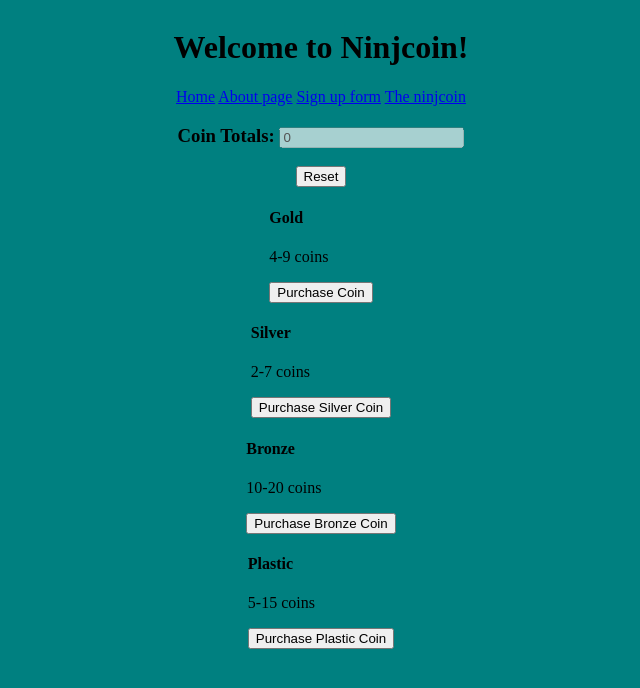
After one commit to osvaldo-d3/DojoSurvey, a Django app: page /ninjcoin/ in a window 1280 px wide. The commit adds this page. Shown: the top 688 px of the page, without its empty margins (319-959 px from the left). Run offline with Django 3.2, Linux system fonts and the light colour scheme.

Commit message:
Ninja_Gold

```diff
--- /dev/null
+++ b/SurveySays/templates/NinjCoin.html
@@ -0,0 +1,61 @@
+<!DOCTYPE html>
+<html lang="en">
+<head>
+    <meta charset="UTF-8">
+    <meta http-equiv="X-UA-Compatible" content="IE=edge">
+    <meta name="viewport" content="width=device-width, initial-scale=1.0">
+    <title>NinjCoin</title>
+    {% load static %}
+    <link rel='stylesheet' href="{% static 'css/styles.css' %}">
+</head>
+<body>
+    <h1>Welcome to Ninjcoin!</h1>
+    <nav>
+        <a href='/'>Home</a>
+        <a href='/about/'>About page</a>
+        <a href='/form/'>Sign up form</a>
+        <a href='/ninjcoin'>The ninjcoin</a>
+    </nav>
+    <h3>Coin Totals: <input type='text' disabled value='{{request.session.price}}'></h3>
+    <a href='/reset'><button>Reset</button></a>
+    <div class='items'>
+         <h4>Gold</h4>
+        <p>4-9 coins</p>
+        <form action='/purchase/' method='post'>
+            {% csrf_token %}
+            <input type='hidden' name='categories' value='gold'>
+            <button>Purchase Coin</button>
+        </form>
+    </div>
+
+    <div class='items'>
+        <h4>Silver</h4>
+       <p>2-7 coins</p>
+       <form action='/purchase/' method='post'>
+           {% csrf_token %}
+           <input type='hidden' name='categories' value='silver'>
+           <button>Purchase Silver Coin</button>
+       </form>
+   </div>
+
+   <div class='items'>
+    <h4>Bronze</h4>
+   <p>10-20 coins</p>
+   <form action='/purchase/' method='post'>
+       {% csrf_token %}
+       <input type='hidden' name='categories' value='bronze'>
+       <button>Purchase Bronze Coin</button>
+   </form>
+</div>
+
+<div class='items'>
+    <h4>Plastic</h4>
+   <p>5-15 coins</p>
+   <form action='/purchase/' method='post'>
+       {% csrf_token %}
+       <input type='hidden' name='categories' value='plastic'>
+       <button>Purchase Plastic Coin</button>
+   </form>
+</div>
+</body>
+</html>
--- a/SurveySays/templates/results.html
+++ b/SurveySays/templates/results.html
@@ -9,6 +9,12 @@
     <link rel='stylesheet' href="{% static 'css/styles.css' %}">
 </head>
 <body>
+    <nav>
+        <a href='/'>Home</a>
+        <a href='/about/'>About page</a>
+        <a href='/form/'>Sign up form</a>
+        <a href='/ninjcoin'>The ninjcoin</a>
+    </nav>
     <h1>New Member Names:</h1>
     <p>Member's Name: {{memberName}}</p>
 </body>
--- a/SurveySays/templates/surveyForm.html
+++ b/SurveySays/templates/surveyForm.html
@@ -13,10 +13,11 @@
         <a href='/'>Home</a>
         <a href='/about/'>About page</a>
         <a href='/form/'>Sign up form</a>
+        <a href='/ninjcoin'>The ninjcoin</a>
     </nav>
     <form action="/form/" method='post'>
         {% csrf_token %}
-        <p>Name: <input name='memberName' type='text'></p>
+        <p>Name: <input name='memberName' id='memberName' type='text'></p>
         <button type='submit'>Submit</button>
     </form>
 </body>
--- a/SurveySays/urls.py
+++ b/SurveySays/urls.py
@@ -8,5 +8,7 @@ urlpatterns = [
     path('form/', views.form),
     path('add-new/', views.newMembers),
     path('results/', views.results),
-
+    path('ninjcoin/', views.theCoin),
+    path('reset/', views.reset),
+    path('purchase/', views.purchase)
 ]
--- a/SurveySays/views.py
+++ b/SurveySays/views.py
@@ -1,4 +1,11 @@
 from django.shortcuts import render, HttpResponse, redirect
+import random
+COINS = {
+    "gold": (4,9),
+    "silver": (2,7),
+    "bronze": (10,20),
+    "plastic": (5,15),
+}
 
 def index(request):
     context = {
@@ -33,18 +40,43 @@ def form(request):
     return render(request, 'surveyForm.html')
 
 
-def newMember(request):
+def newMembers(request):
     if request.method == 'GET':
         return redirect('/form/')
     request.session['results'] = {
         'memberName': request.POST['memberName'],
     }
-    return redirect('/results/')
+    return redirect('/results')
 
 def results(request):
     context = {
-        'memberName': request.session['memberName'],
+        'results': request.session['results'],
     }
     return render(request, 'results.html', context)
 
+def theCoin(request):
+    if not "price" in request.session:
+        request.session['price'] = 0
+    return render(request, 'NinjCoin.html')
+
+def reset(request):
+    request.session.clear()
+    return redirect('/ninjcoin')
+
+def purchase(request):
+    if request.method == 'GET':
+        return redirect('/ninjcoin/')
+
+    itemName = request.POST['categories']
+    categories = COINS[itemName]
+
+    currTotal = random.randint(categories[0], categories[1])
+
+    result = 'total'
+
+    request.session['price'] += currTotal
+    return redirect('/ninjcoin/')
+
+
+
 # Create your views here.
```
Also changed, not shown: db.sqlite3.
